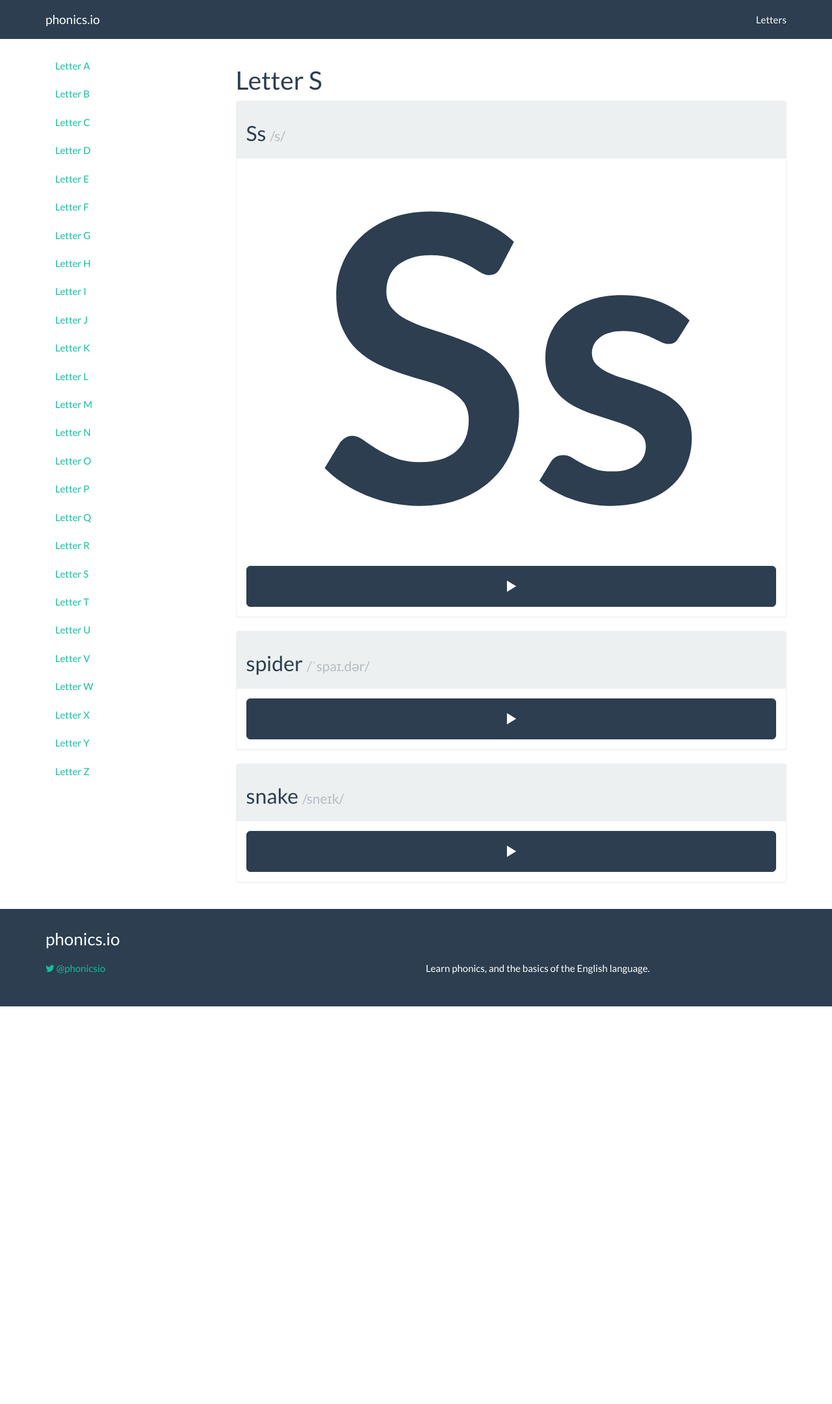
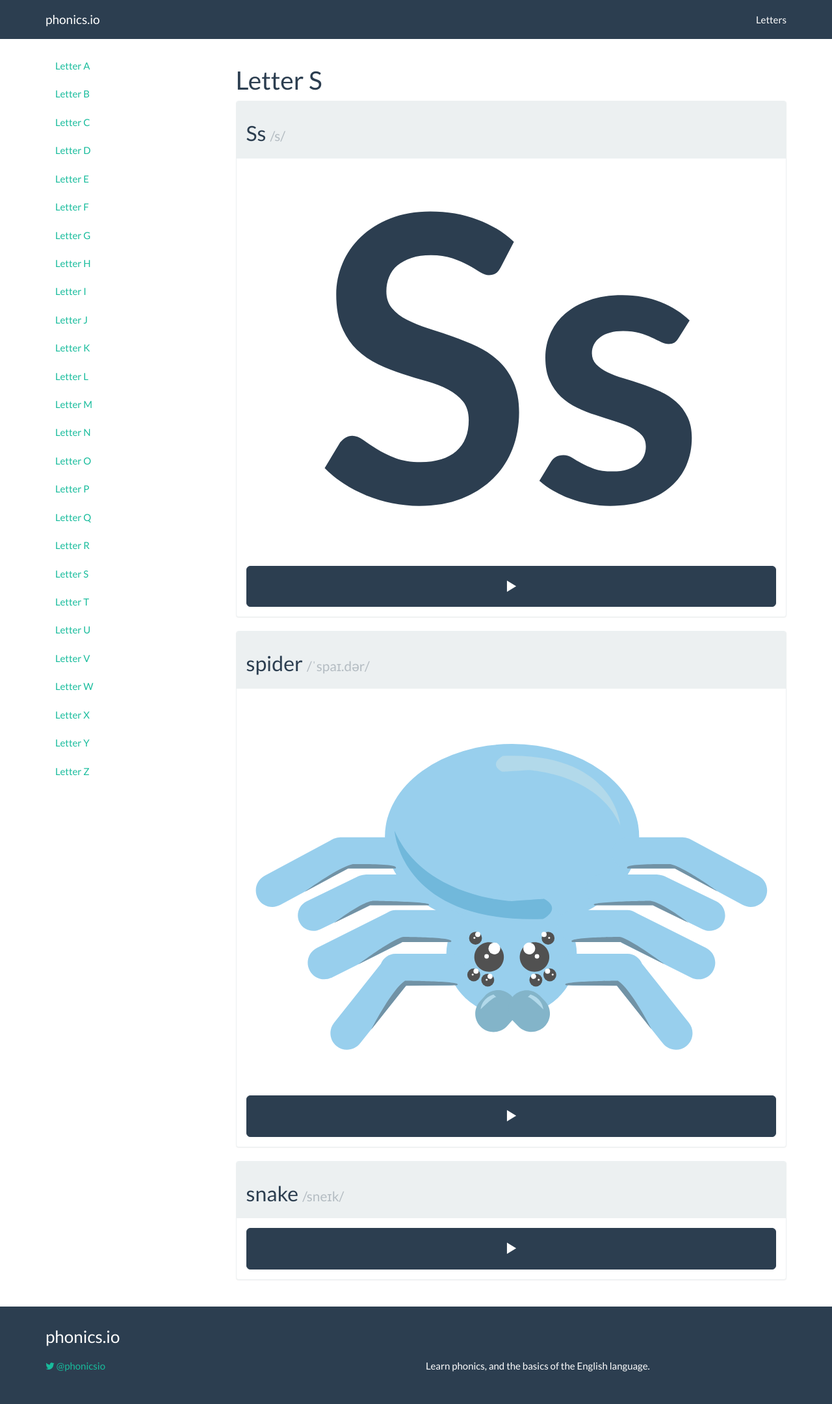
Before and after one commit to irmbrady/phonics.io, a Jekyll site: the page built from letters/s.html, in a window 1280 px wide. Shown: the whole page at 65% size. Built offline with Jekyll 4.4.1, drawn with Linux system fonts in a browser that asks for light colours; nearby versions of some CDN libraries; before the commit the page ends 1549 px from its top, so only the background shows below that.

Commit message:
Added spider svg

```diff
--- a/letters/s.html
+++ b/letters/s.html
@@ -26,7 +26,7 @@ categories: [letters]
     <h2>spider <small>/ˈspaɪ.dər/</small></h2>
   </div>
   <div class="panel-body">
-    <!-- <img src="/../resources/images/XX.svg" alt="XX" style="width: 100%; display: block;"/> -->
+    <img src="/../resources/images/spider.svg" alt="spider" style="width: 100%; display: block;"/>
     <audio id="say-spider">
       <source src="/../resources/sounds/mp3/spider.mp3" type="audio/mpeg" />
       <source src="/../resources/sounds/ogg/spider.ogg" type="audio/ogg" />
```
Also changed, not shown: resources/images/spider.svg (added).
